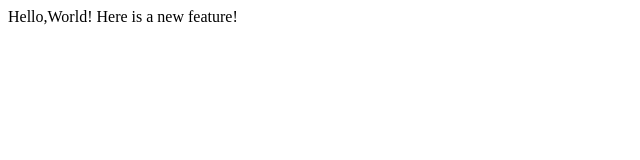
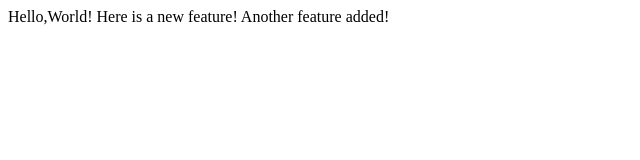
Before and after one commit to jjjessah/Lecture1, a plain HTML site: page index.html in a window 1280 px wide. Shown: the whole page, without its empty margins (0-640 px from the left). Drawn offline with Linux system fonts and the light colour scheme.

Commit message:
Another feature added

```diff
--- a/index.html
+++ b/index.html
@@ -7,5 +7,6 @@
   <body>
     Hello,World!
     Here is a new feature!
+    Another feature added!
   </body>
 </html>
```
